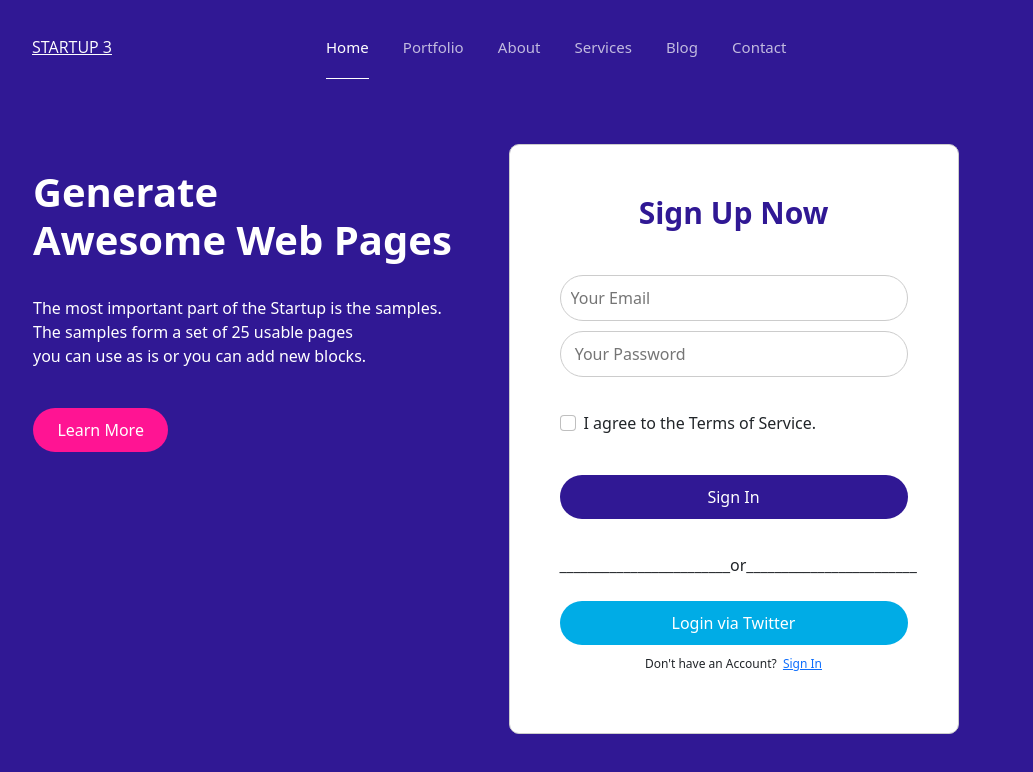
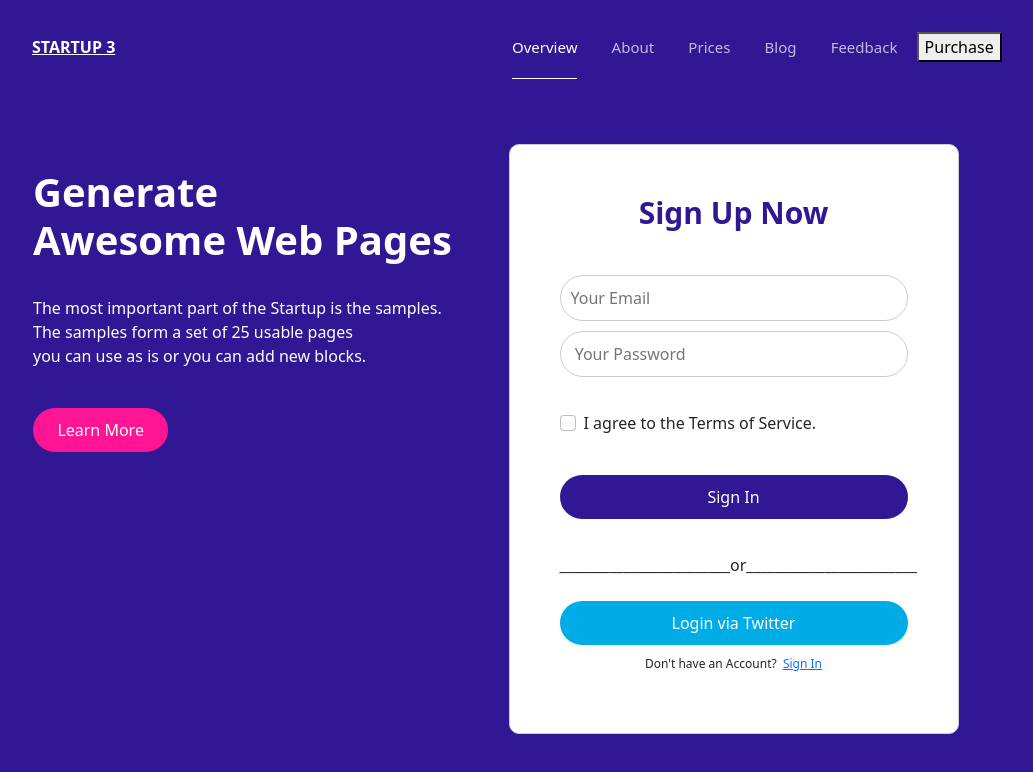
Before and after one commit to Yashwele28/Frontend-Assignment-Webpage, a plain HTML site: page index.html in a window 1280 px wide. Shown: the top 772 px of the page, without its empty margins (144-1177 px from the left). Drawn offline with nearby package versions, Linux system fonts and the light colour scheme.

Commit message:
Update index.html

```diff
--- a/index.html
+++ b/index.html
@@ -19,13 +19,13 @@
         <div class="container">
           <div class="row align-items-center position-relative">
 
-            <div class="col-3">
+            <div class="col-5">
               <div class="site-logo">
-                <a href="index.html" class="font-weight-bold">Startup 3</a>
+                <a href="index.html" style="font-weight: bold;">Startup 3</a>
               </div>
             </div>
 
-            <div class="col-9  text-right">
+            <div class="col-7  text-right">
 
 
               <span class="d-inline-block d-lg-none"><a href="#" class="text-primary site-menu-toggle js-menu-toggle py-5"><span class="icon-menu h3 text-white"></span></a></span>
@@ -33,12 +33,12 @@
 
               <nav class="site-navigation text-right ml-auto d-none d-lg-block" role="navigation">
                 <ul class="site-menu main-menu js-clone-nav ml-auto ">
-                  <li class="active"><a href="#" class="nav-link">Home</a></li>
-                  <li><a href="#" class="nav-link">Portfolio</a></li>
+                  <li class="active"><a href="#" class="nav-link">Overview</a></li>
                   <li><a href="#" class="nav-link">About</a></li>
-                  <li><a href="#" class="nav-link">Services</a></li>
+                  <li><a href="#" class="nav-link">Prices</a></li>
                   <li><a href="#" class="nav-link">Blog</a></li>
-                  <li><a href="#" class="nav-link">Contact</a></li>
+                  <li><a href="#" class="nav-link">Feedback</a></li>
+                  <li><button type="submit" class="nav-button">Purchase</button></li>
                 </ul>
               </nav>
             </div>
```
